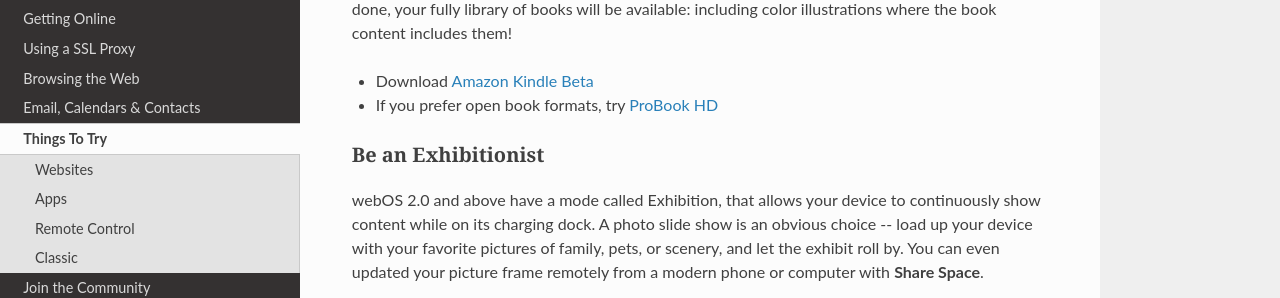
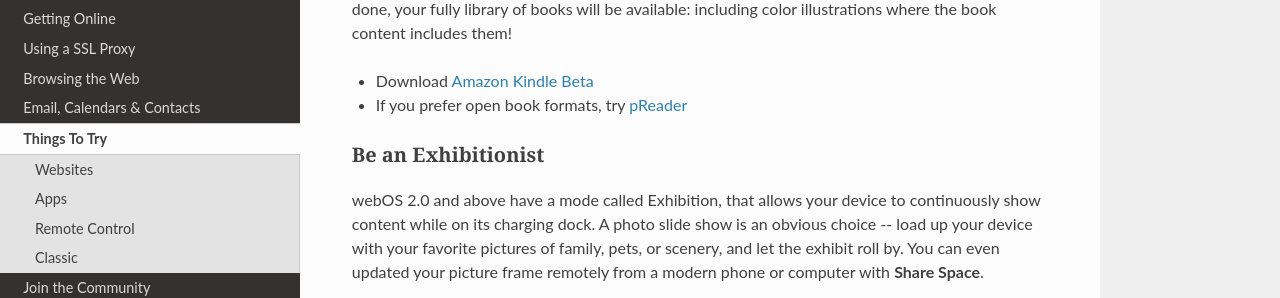
Before and after one commit to webOSArchive/webos-docs, an MkDocs documentation site: the page built from docs/thingstotry.md, in a window 1280 px wide and 900 px high, scrolled down 2943 px. Shown: the part 165-463 px from the top of the window. Built offline with MkDocs 1.6.1, drawn with Linux system fonts in a browser that asks for light colours; nearby versions of some CDN libraries; some web fonts are replaced; library files that are not in the unit come from our copies.

Commit message:
change reader recommendation

```diff
--- a/docs/thingstotry.md
+++ b/docs/thingstotry.md
@@ -70,7 +70,7 @@ With some caveats, the <a href="http://appcatalog.webosarchive.org/app/Plexforwe
 <img src="../images/kindle.png" align="right" style="padding-left: 8px">The TouchPad makes a great reading device (the TouchPad Go is even better -- if you can find one!) and a number of eReader apps were released. The premier app being the Amazon Kindle Beta. Despite the moniker, its fully functional in the U.S. (YMMV in other regions) with only a slight tweak needed to the login experience: when you login with your Amazon credentials, watch your phone or email for a One-Time Password (OTP) from Amazon that you'll use for your second login attempt. Once that's done, your fully library of books will be available: including color illustrations where the book content includes them!
 
 * Download <a href="http://appcatalog.webosarchive.org/showMuseumDetails.php?search=kindle&app=9216" target="_top">Amazon Kindle Beta</a>
-* If you prefer open book formats, try <a href="http://appcatalog.webosarchive.org/showMuseumDetails.php?search=book&app=5139" target="_top">ProBook HD</a>
+* If you prefer open book formats, try <a href="https://appcatalog.webosarchive.org/app/pReader" target="_top">pReader</a>
 
 ### Be an Exhibitionist
 webOS 2.0 and above have a mode called Exhibition, that allows your device to continuously show content while on its charging dock. A photo slide show is an obvious choice -- load up your device with your favorite pictures of family, pets, or scenery, and let the exhibit roll by. You can even updated your picture frame remotely from a modern phone or computer with **Share Space**.
```
